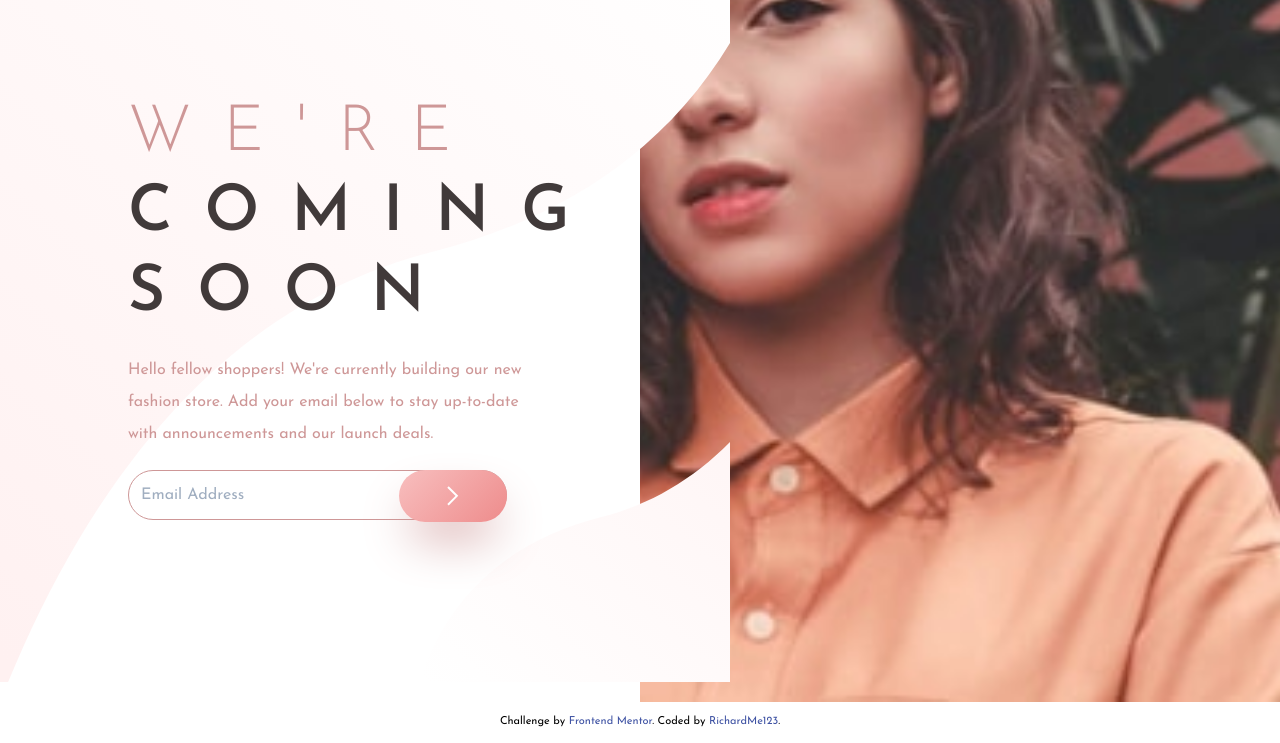
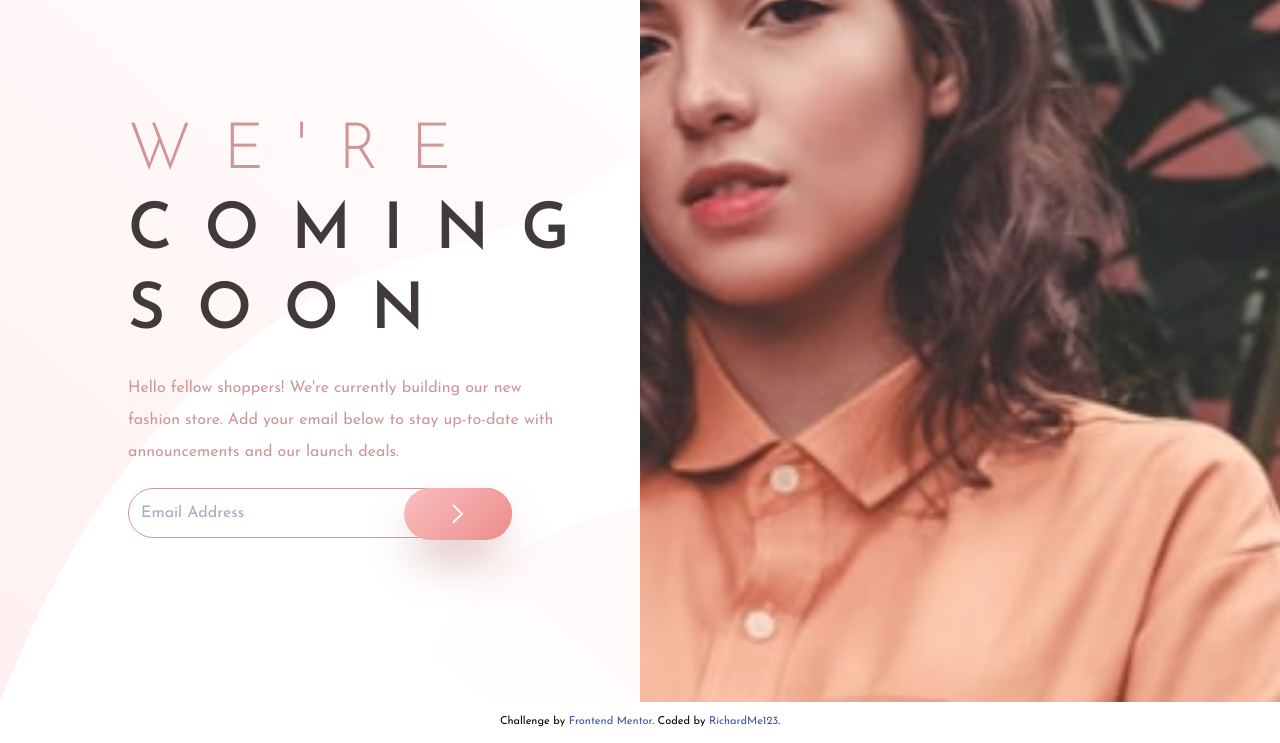
Before and after one commit to MeRichard123/frontendmentor-tailwind, a website: page index.html in a window 1280 px wide. Shown: the part 98-841 px from the top of the page. Drawn offline with Linux system fonts and the light colour scheme.

Commit message:
margin change£

```diff
--- a/index.html
+++ b/index.html
@@ -80,11 +80,11 @@
       </div>
       <div
         style="background-image: url('./images/bg-pattern-desktop.svg');"
-        class="flex flex-col justify-center my-0 mb-5 mx-auto flex-auto items-center lg:items-start lg:px-32 lg:col-start-1 lg:col-end-2 lg:row-start-1"
+        class="flex flex-col justify-center my-0 mx-auto flex-auto items-center lg:items-start lg:pl-32 lg:col-start-1 lg:col-end-2 lg:row-start-1"
       >
         <div
           id="text"
-          class="uppercase mt-16 lg:text-6xl lg:items-start text-5xl leading-tight text-neutral text-center font-semibold flex flex-col tracking-widest"
+          class="uppercase mt-20 lg:text-6xl lg:items-start text-5xl leading-tight text-neutral text-center font-semibold flex flex-col tracking-widest"
         >
           <h1 class="text-red font-light">We're</h1>
           <h1>Coming</h1>
@@ -98,14 +98,14 @@
           launch deals.
         </p>
 
-        <form id="form" class="relative lg:w-4/5 lg:w-4/5">
+        <form id="form" class="relative lg:w-3/4">
           <input
             type="text"
             name="email"
             aria-label="email input"
             id="email-input"
             placeholder="Email Address"
-            class="border p-3 border-solid border-red rounded-full lg:w-full"
+            class="border p-3 border-solid border-red rounded-full lg:w-full text-red"
           />
           <button
             type="submit"
```
